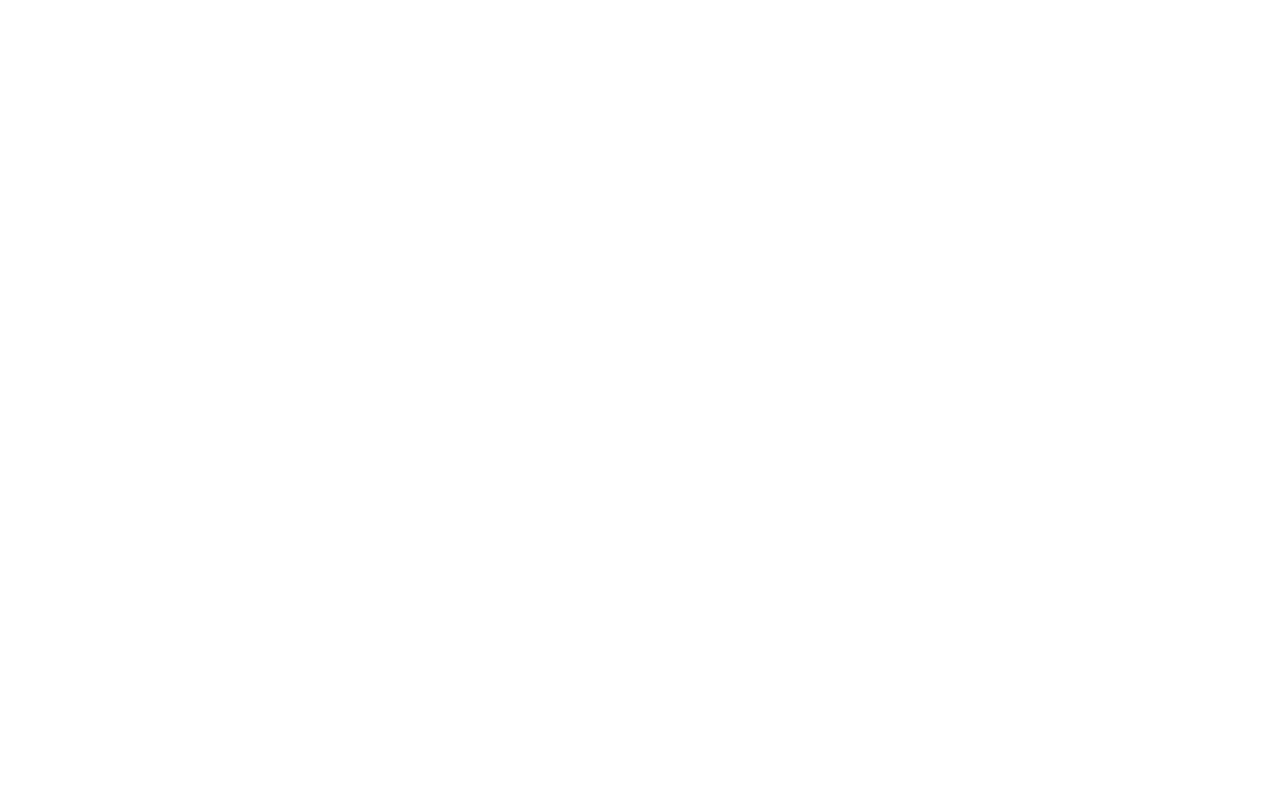
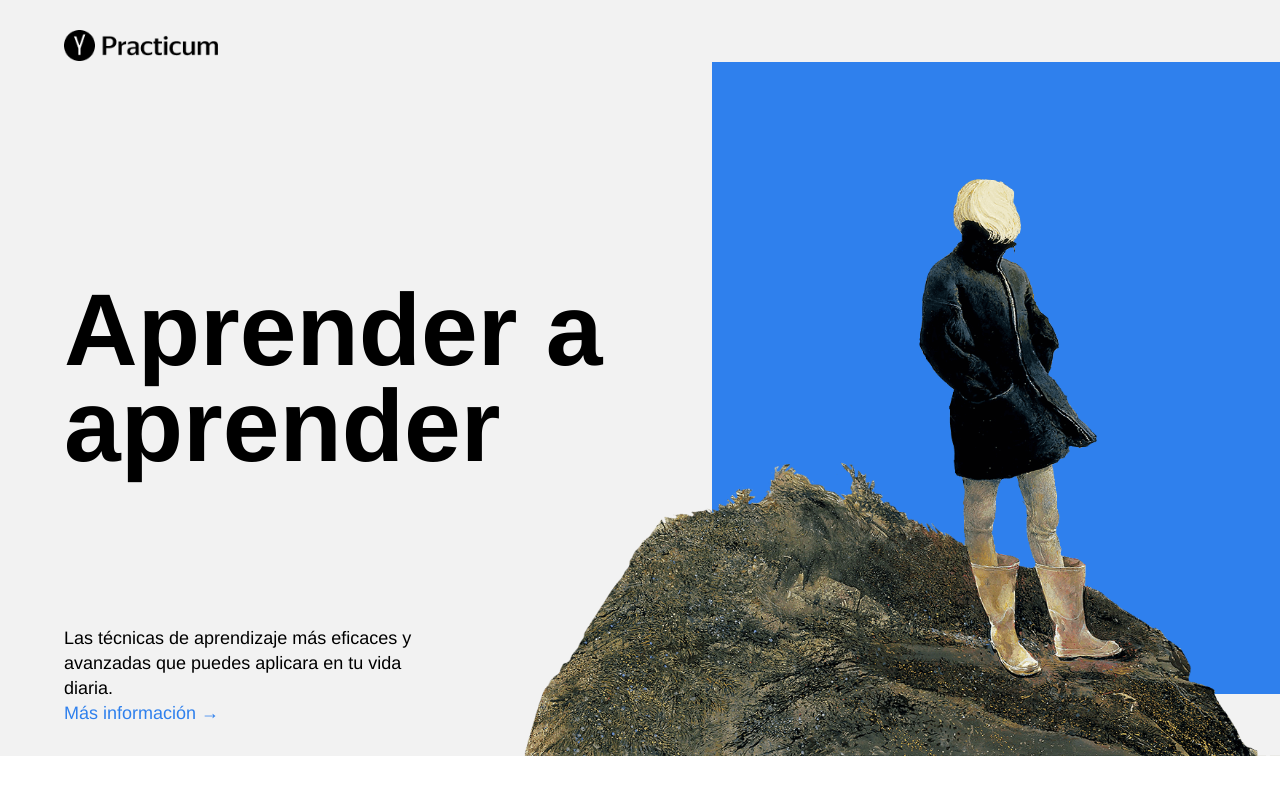
Before and after one commit to steven-villalba/web_project_1_es, a plain HTML site: page index.html in a window 1280 px wide. Drawn offline with Linux system fonts and the light colour scheme.

Commit message:
block header

```diff
--- a/index.html
+++ b/index.html
@@ -4,12 +4,31 @@
   <meta charset="UTF-8">
   <meta name="viewport" content="width=device-width, initial-scale=1.0">
   <title>Learning how to learn</title>
+  <link rel="stylesheet" href="styles/normalize.css">
+  <link rel="stylesheet" href="styles/style.css">
 </head>
 <body>
   <div class="page">
+
     <header class="header">
 
+      <img class="logo logo_place_header" src="images/logo_place_header.png" alt="logo Practicum de encabezado">
+
+      <h1 class="header__title">Aprender a aprender</h1>
+
+      <div class="header__subtitle">
+        <p>
+          Las técnicas de aprendizaje más eficaces y avanzadas
+          que puedes aplicara en tu vida diaria.
+        </p>
+        <a class="header__link" href="#">Más información →</a>
+      </div>
+
+      <img class="header__main-illustration" src="images/header-image.png" alt="ilustración mujer viendo al cuadro azul">
+
+      <div class="header__square"></div>
     </header>
+
     <main class="content">
       <section class="description">
       </section>
--- a/styles/style.css
+++ b/styles/style.css
@@ -9,17 +9,65 @@
   font-family: 'Helvetica Neue', Arial, sans-serif;
 }
 
+/* parameters for the header section */
+
 .header {
   height: 100vh;
   min-height: 600px;
   max-height: 756px;
-  /* parameters for the header section */
+  background-color: #F2F2F2 ;
+  position: relative;
+  display: flex;
+  flex-direction: column;
+  justify-content: center;
 }
-
-/* here we have two examples of selectors in order to remind you how to set styles for elements */
-.header__square-pic {
+.logo {
+  width: 154px;
+  height: 31px;
+  padding: 30px 64px;
+}
+.logo_place_header {
+  position: absolute;
+  top: 0;
+  z-index: 1;
+}
+.header__title {
+  width: 730px;
+  padding-left: 64px;
+  font-size: 102px;
+  font-weight: bold;
+  line-height: 96px;
+}
+.header__subtitle {
+  width: 388px;
+  padding: 0 0 30px 64px;
+  font-size: 18px;
+  font-weight: normal;
+  line-height: 25px;
+  position: absolute;
+  bottom: 0px;
+  z-index: 5;
+}
+.header__link {
+  text-decoration: none;
+  color: #2F80ED ;
+}
+.header__main-illustration {
+  height: 608px;
+  width: 756px;
+  position: absolute;
+  right: 0;
+  bottom: 0;
+  z-index: 1;
+}
+.header__square {
   height: 568px;
   width: 568px;
+  padding-top: 64px;
+  background-color: #2F80ED;
+  position: absolute;
+  right: 0;
+  z-index: 0;
 }
 
 /* including elements with key-value modifiers */
```
Also changed, not shown: styles/normalize.css.
